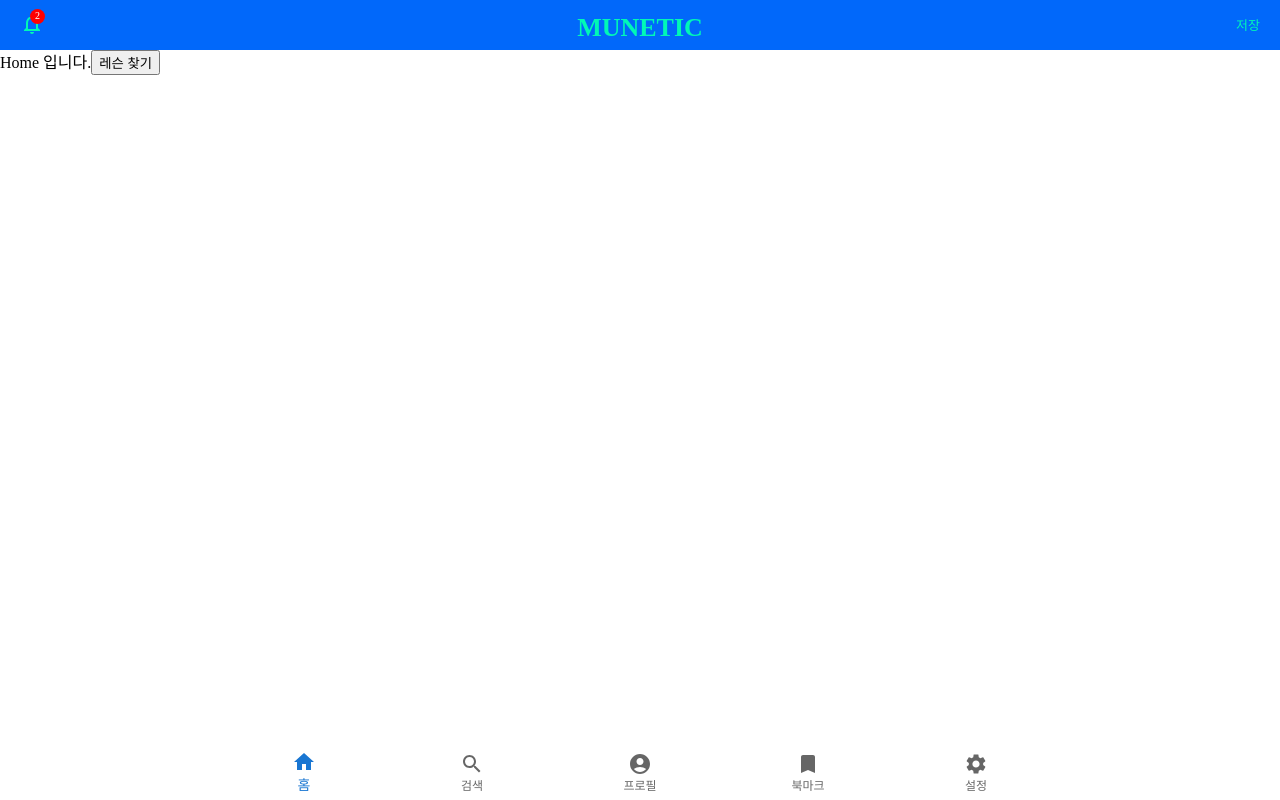
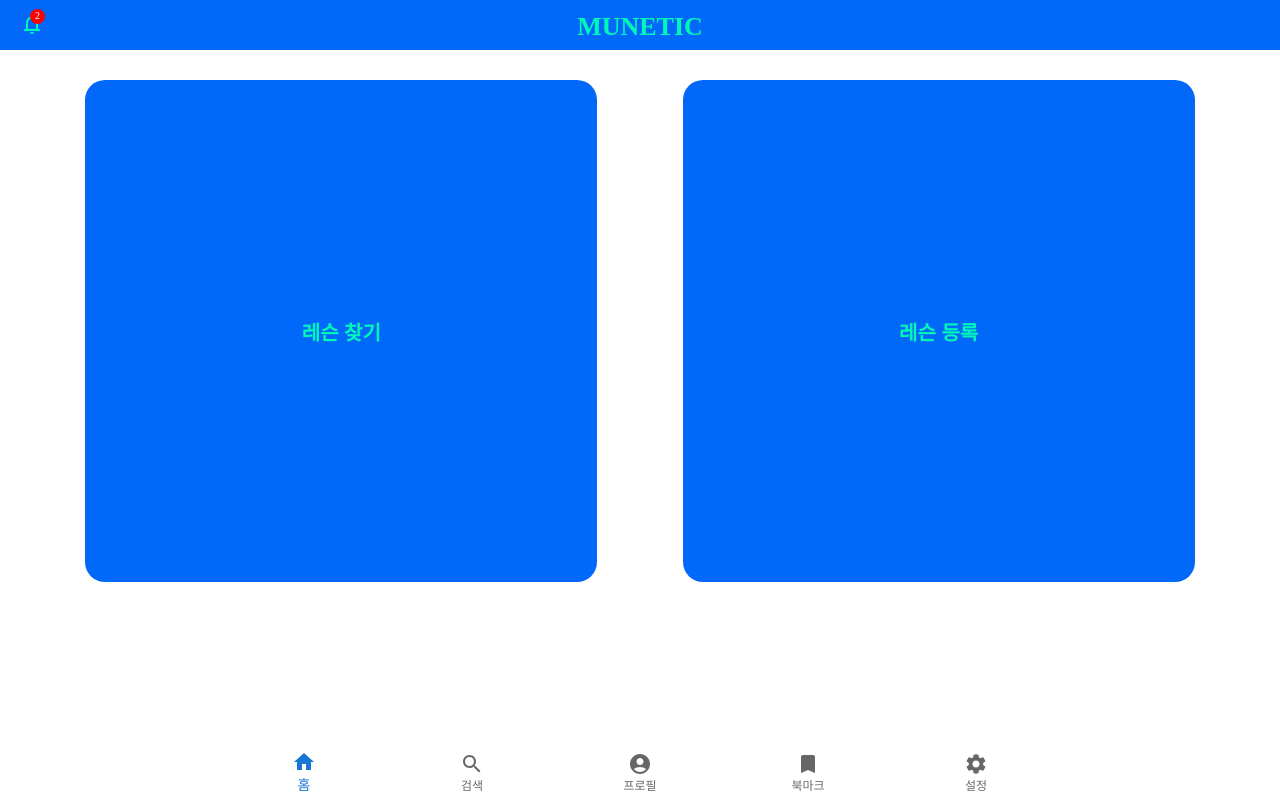
Before and after one commit to innovationacademy-kr/slabs-munetic, a React (Vite) app in the folder munetic_app/: page / in a window 1280 px wide. Built offline with nearby package versions, Linux system fonts and the light colour scheme.

Commit message:
feat: app #9 #10 home component UI done

```diff
--- a/munetic_app/src/components/Home.tsx
+++ b/munetic_app/src/components/Home.tsx
@@ -1,12 +1,36 @@
 import { Link } from 'react-router-dom';
+import styled from 'styled-components';
+import Button from './common/Button';
+
+const Container = styled.div`
+  margin: 30px 0px;
+  width: 100%;
+  .homeButtonWrapper {
+    display: flex;
+    align-items: center;
+    justify-content: space-evenly;
+  }
+  .homeFindButton {
+    width: 40%;
+    height: 40%;
+  }
+  .homeRegisterButton {
+    width: 40%;
+    height: 40%;
+  }
+`;
 
 export default function Home() {
   return (
-    <div>
-      Home 입니다.
-      <Link to="/lesson/category">
-        <button>레슨 찾기</button>
-      </Link>
-    </div>
+    <Container>
+      <div className="homeButtonWrapper">
+        <div className="homeFindButton">
+          <Button to="/lesson/category">레슨 찾기</Button>
+        </div>
+        <div className="homeRegisterButton">
+          <Button to="/lesson/write">레슨 등록</Button>
+        </div>
+      </div>
+    </Container>
   );
 }
--- /dev/null
+++ b/munetic_app/src/components/common/Button.tsx
@@ -0,0 +1,42 @@
+import { Link } from 'react-router-dom';
+import styled from 'styled-components';
+
+const Container = styled.button`
+  width: 100%;
+  border: 0;
+  border-radius: 20px;
+  background-color: #0168fa;
+  color: #00f8b6;
+  font-size: 20px;
+  font-weight: bold;
+  position: relative;
+  ::before {
+    content: '';
+    display: block;
+    padding-top: 100%;
+  }
+  .buttonText {
+    margin: 0;
+    position: absolute;
+    top: 50%;
+    left: 50%;
+    transform: translate(-50%, -50%);
+  }
+`;
+
+interface IProps extends React.ButtonHTMLAttributes<HTMLButtonElement> {
+  children: React.ReactNode;
+  to: string;
+}
+
+const Button: React.FC<IProps> = ({ children, to, ...props }) => {
+  return (
+    <Link to={to}>
+      <Container {...props}>
+        <span className="buttonText">{children}</span>
+      </Container>
+    </Link>
+  );
+};
+
+export default Button;
--- a/munetic_app/src/components/common/TopBar.tsx
+++ b/munetic_app/src/components/common/TopBar.tsx
@@ -1,5 +1,6 @@
 import styled from 'styled-components';
 import NotificationsNoneIcon from '@mui/icons-material/NotificationsNone';
+import { Link, useLocation, useNavigate } from 'react-router-dom';
 
 const TopBarContainer = styled.div`
   width: 100%;
@@ -41,7 +42,7 @@ const TopBarContainer = styled.div`
     font-size: 26px;
     color: #00f8b6;
     cursor: pointer;
-    line-height: 55px;
+    line-height: 53px;
   }
   .topBarLeft {
     flex: 3;
@@ -57,26 +58,52 @@ const TopBarContainer = styled.div`
   }
   .topBarRightText {
     color: #00f8b6;
-    font-size: 13px;
+    font-size: 15px;
+    font-weight: bold;
+  }
+  .topBarLeftText {
+    color: #00f8b6;
+    font-size: 15px;
+    font-weight: bold;
   }
 `;
 
 export default function TopBar() {
-  //home에선 푸쉬알림, 수정에선 저장, 등록에선 등록, 나머지는 공백
+  //home에선 푸쉬알림&공백, 수정에선 Back&저장, 등록에선 Back&등록, 나머지는 Back&공백
+  const navigate = useNavigate();
+  const currentPath = useLocation().pathname;
+  let rightText;
+  if (currentPath === '/') {
+    rightText = '';
+  } else if (currentPath.includes('edit')) {
+    rightText = '저장';
+  } else if (currentPath === '/lesson/write') {
+    rightText = '등록';
+  } else {
+    rightText = '';
+  }
   return (
     <TopBarContainer>
       <div className="topBarWrapper">
         <div className="topBarLeft">
-          <div className="topBarIconContainer">
-            <NotificationsNoneIcon className="topBarIcon" />
-            <span className="topBarIconText">2</span>
-          </div>
+          {currentPath === '/' ? (
+            <div className="topBarIconContainer">
+              <NotificationsNoneIcon className="topBarIcon" />
+              <span className="topBarIconText">2</span>
+            </div>
+          ) : (
+            <span className="topBarLeftText" onClick={() => navigate(-1)}>
+              Back
+            </span>
+          )}
         </div>
         <div className="topBarCenter">
-          <span className="logo">MUNETIC</span>
+          <Link to="/">
+            <span className="logo">MUNETIC</span>
+          </Link>
         </div>
         <div className="topBarRight">
-          <span className="topBarRightText">저장</span>
+          <span className="topBarRightText">{rightText}</span>
         </div>
       </div>
     </TopBarContainer>
--- a/munetic_app/src/pages/HomePage.tsx
+++ b/munetic_app/src/pages/HomePage.tsx
@@ -1,13 +1,9 @@
-import BottomMenu from '../components/common/BottomMenu';
-import TopBar from '../components/common/TopBar';
 import Home from '../components/Home';
 
 export default function HomePage() {
   return (
     <div>
-      {/* <TopBar /> */}
       <Home />
-      {/* <BottomMenu /> */}
     </div>
   );
 }
--- a/munetic_app/src/style/GlobalStyle.ts
+++ b/munetic_app/src/style/GlobalStyle.ts
@@ -1,11 +1,15 @@
-import reset from "styled-reset";
-import { createGlobalStyle } from "styled-components";
+import reset from 'styled-reset';
+import { createGlobalStyle } from 'styled-components';
 
 const GlobalStyle = createGlobalStyle`
 	${reset};
   * {
     box-sizing: border-box;
   }
+  a {
+    text-decoration: none;
+    color: black;
+  }
 `;
 
 export default GlobalStyle;
```
